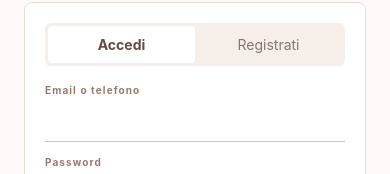
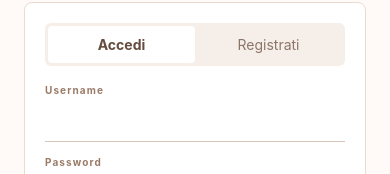
Before and after one commit to fgenovasi23/kaliapp_mobile, a React Native app: screen / in a window 390 px wide. Shown: the part 325-499 px from the top of the page. Built offline with nearby package versions, Linux system fonts and the light colour scheme; no server answers.

Commit message:
user nome.cognome

```diff
--- a/src/pages/LoginPage.tsx
+++ b/src/pages/LoginPage.tsx
@@ -1,6 +1,7 @@
 import { useEffect, useRef, useState } from 'react';
 import { ActivityIndicator, Alert, KeyboardAvoidingView, Modal, Platform, Pressable, SafeAreaView, ScrollView, Text, TextInput, View } from 'react-native';
 import { apiFetch, getApiUrl, saveApiUrl, saveToken } from '../api';
+import { previewUsername } from '../utils/usernames';
 import styles from './LoginPage.styles';
 
 type AuthMode = 'login' | 'register';
@@ -9,8 +10,10 @@ export default function LoginPage({ onSuccess }: { onSuccess: () => void }) {
   const [mode, setMode] = useState<AuthMode>('login');
   const [firstName, setFirstName] = useState('');
   const [lastName, setLastName] = useState('');
+  const [registrationUsername, setRegistrationUsername] = useState('');
   const [phone, setPhone] = useState('');
   const [email, setEmail] = useState('');
+  const [username, setUsername] = useState('');
   const [password, setPassword] = useState('');
   const [loading, setLoading] = useState(false);
   const [apiUrl, setApiUrl] = useState('');
@@ -19,9 +22,32 @@ export default function LoginPage({ onSuccess }: { onSuccess: () => void }) {
   const [showLinkPrompt, setShowLinkPrompt] = useState(false);
   const checkedContactPair = useRef('');
   const contactLookupId = useRef(0);
-  const identifierLabel = mode === 'login' ? 'Email o telefono' : 'Email obbligatoria';
+  useEffect(() => { getApiUrl().then(setApiUrl); }, []);
 
-  useEffect(() => { getApiUrl().then(setApiUrl); }, []);
+  useEffect(() => {
+    const normalizedFirstName = firstName.trim();
+    const normalizedLastName = lastName.trim();
+    setRegistrationUsername(previewUsername(normalizedFirstName, normalizedLastName));
+    if (mode !== 'register' || linkExisting || !normalizedFirstName || !normalizedLastName) return;
+
+    let active = true;
+    const timeoutId = setTimeout(async () => {
+      try {
+        const result = await apiFetch<{ username: string }>('/api/mobile/auth/username-preview', {
+          method: 'POST',
+          body: JSON.stringify({ first_name: normalizedFirstName, last_name: normalizedLastName }),
+        });
+        if (active) setRegistrationUsername(result.username);
+      } catch {
+        // Keep the local preview available if the lookup cannot reach the API.
+      }
+    }, 250);
+
+    return () => {
+      active = false;
+      clearTimeout(timeoutId);
+    };
+  }, [firstName, lastName, mode, linkExisting]);
 
   const checkExistingProfile = async () => {
     const normalizedEmail = email.trim().toLowerCase();
@@ -69,8 +95,9 @@ export default function LoginPage({ onSuccess }: { onSuccess: () => void }) {
   const submit = async () => {
     const normalizedEmail = email.trim();
     const normalizedPhone = phone.trim();
-    if (!password || (mode === 'login' && !normalizedEmail) || (mode === 'register' && (!normalizedEmail || !normalizedPhone || (!linkExisting && (!firstName.trim() || !lastName.trim()))))) {
-      Alert.alert('Dati mancanti', mode === 'register' ? 'Nome, cognome, email, telefono e password sono obbligatori.' : 'Inserisci email o telefono e password.');
+    const normalizedUsername = username.trim();
+    if (!password || (mode === 'login' && !normalizedUsername) || (mode === 'register' && (!normalizedEmail || !normalizedPhone || (!linkExisting && (!firstName.trim() || !lastName.trim()))))) {
+      Alert.alert('Dati mancanti', mode === 'register' ? 'Nome, cognome, email, telefono e password sono obbligatori.' : 'Inserisci username e password.');
       return;
     }
     if (mode === 'register' && password.length < 8) {
@@ -86,11 +113,11 @@ export default function LoginPage({ onSuccess }: { onSuccess: () => void }) {
           ? '/api/mobile/auth/link'
           : '/api/mobile/auth/register';
       const body = mode === 'login'
-        ? { email: normalizedEmail, password }
+        ? { username: normalizedUsername, password }
         : linkExisting
           ? { email: normalizedEmail, phone: normalizedPhone, password }
           : { first_name: firstName, last_name: lastName, phone: normalizedPhone, email: normalizedEmail, password };
-      const result = await apiFetch<{ access_token: string }>(path, {
+      const result = await apiFetch<{ access_token: string; username: string }>(path, {
         method: 'POST',
         body: JSON.stringify(body),
       });
@@ -120,7 +147,14 @@ export default function LoginPage({ onSuccess }: { onSuccess: () => void }) {
               </>}
               <Field label="Telefono obbligatorio" value={phone} onChangeText={updatePhone} onBlur={checkExistingProfile} keyboardType="phone-pad" />
             </>}
-            <Field label={identifierLabel} value={email} onChangeText={mode === 'register' ? updateEmail : setEmail} onBlur={mode === 'register' ? checkExistingProfile : undefined} keyboardType="email-address" autoCapitalize="none" />
+            {mode === 'login' ? (
+              <Field label="Username" value={username} onChangeText={setUsername} autoCapitalize="none" />
+            ) : (
+              <Field label="Email obbligatoria" value={email} onChangeText={updateEmail} onBlur={checkExistingProfile} keyboardType="email-address" autoCapitalize="none" />
+            )}
+            {mode === 'register' && !linkExisting && (
+              <Field label="Username" value={registrationUsername} editable={false} autoCapitalize="none" />
+            )}
             <Field label={linkExisting ? 'Password del profilo esistente' : 'Password'} value={password} onChangeText={setPassword} secureTextEntry />
             <Pressable style={styles.primaryButton} onPress={submit} disabled={loading}>
               <Text style={styles.primaryButtonText}>{loading ? 'Attendi...' : mode === 'login' ? 'Entra' : linkExisting ? 'Collega e accedi' : 'Crea il tuo account'}</Text>
@@ -161,8 +195,8 @@ function Brand() {
   return <View style={styles.brand}><View style={styles.brandMark}><Text style={styles.brandLeaf}>K</Text></View><Text style={styles.brandName}>kali</Text><Text style={styles.brandTagline}>BEAUTY, AT YOUR TIME</Text></View>;
 }
 
-function Field(props: { label: string; value: string; onChangeText: (value: string) => void; onBlur?: () => void; secureTextEntry?: boolean; keyboardType?: 'default' | 'email-address' | 'phone-pad'; autoCapitalize?: 'none' | 'sentences' | 'words' }) {
-  return <View style={styles.field}><Text style={styles.fieldLabel}>{props.label}</Text><TextInput style={styles.input} value={props.value} onChangeText={props.onChangeText} onBlur={props.onBlur} secureTextEntry={props.secureTextEntry} keyboardType={props.keyboardType} autoCapitalize={props.autoCapitalize ?? 'words'} /></View>;
+function Field(props: { label: string; value: string; onChangeText?: (value: string) => void; onBlur?: () => void; secureTextEntry?: boolean; editable?: boolean; keyboardType?: 'default' | 'email-address' | 'phone-pad'; autoCapitalize?: 'none' | 'sentences' | 'words' }) {
+  return <View style={styles.field}><Text style={styles.fieldLabel}>{props.label}</Text><TextInput style={styles.input} value={props.value} onChangeText={props.onChangeText} onBlur={props.onBlur} secureTextEntry={props.secureTextEntry} editable={props.editable ?? true} keyboardType={props.keyboardType} autoCapitalize={props.autoCapitalize ?? 'words'} /></View>;
 }
 
 function Segment({ active, label, onPress }: { active: boolean; label: string; onPress: () => void }) {
--- a/src/pages/ProfilePage.tsx
+++ b/src/pages/ProfilePage.tsx
@@ -4,11 +4,13 @@ import { Alert, Image, Modal, Pressable, ScrollView, Text, TextInput, View } fro
 import { apiFetch, apiFetchBlob, getApiUrl, saveApiUrl } from '../api';
 import type { Profile } from '../types';
 import showError from '../utils/showError';
+import { previewUsername } from '../utils/usernames';
 import styles from './ProfilePage.styles';
 
 export default function ProfilePage({ onLogout }: { onLogout: () => Promise<void> | void }) {
   const [profile, setProfile] = useState<Profile | null>(null);
   const [savedProfile, setSavedProfile] = useState<Profile | null>(null);
+  const [usernamePreview, setUsernamePreview] = useState('');
   const [apiUrl, setApiUrl] = useState('');
   const [photoUri, setPhotoUri] = useState<string | null>(null);
   const [savedPhotoUri, setSavedPhotoUri] = useState<string | null>(null);
@@ -28,6 +30,38 @@ export default function ProfilePage({ onLogout }: { onLogout: () => Promise<void
     }).catch(showError);
     getApiUrl().then(setApiUrl);
   }, []);
+
+  useEffect(() => {
+    if (!profile) return;
+    const firstName = profile.first_name.trim();
+    const lastName = profile.last_name.trim();
+    const namesUnchanged = firstName === savedProfile?.first_name && lastName === savedProfile?.last_name;
+    if (!editing || namesUnchanged) {
+      setUsernamePreview(profile.username);
+      return;
+    }
+
+    setUsernamePreview(previewUsername(firstName, lastName));
+    if (!firstName || !lastName) return;
+
+    let active = true;
+    const timeoutId = setTimeout(async () => {
+      try {
+        const result = await apiFetch<{ username: string }>('/api/mobile/me/username-preview', {
+          method: 'POST',
+          body: JSON.stringify({ first_name: firstName, last_name: lastName }),
+        });
+        if (active) setUsernamePreview(result.username);
+      } catch {
+        // Keep the local preview when the server cannot provide the collision suffix.
+      }
+    }, 250);
+
+    return () => {
+      active = false;
+      clearTimeout(timeoutId);
+    };
+  }, [editing, profile?.first_name, profile?.last_name, profile?.username, savedProfile?.first_name, savedProfile?.last_name]);
 
   useEffect(() => {
     if (!profile?.has_profile_photo) {
@@ -87,7 +121,6 @@ export default function ProfilePage({ onLogout }: { onLogout: () => Promise<void
       const updated = await apiFetch<Profile>('/api/mobile/me/profile', {
         method: 'PUT',
         body: JSON.stringify({
-          ...profile,
           first_name: profile.first_name.trim(),
           last_name: profile.last_name.trim(),
           email: profile.email.trim(),
@@ -164,6 +197,15 @@ export default function ProfilePage({ onLogout }: { onLogout: () => Promise<void
     performDelete();
   };
 
+  const namesChanged = Boolean(profile && savedProfile && (
+    profile.first_name.trim() !== savedProfile.first_name || profile.last_name.trim() !== savedProfile.last_name
+  ));
+  const visibleUsername = profile
+    ? editing && namesChanged
+      ? usernamePreview || previewUsername(profile.first_name, profile.last_name)
+      : profile.username
+    : '';
+
   return <>
     <ScrollView contentContainerStyle={styles.content}>
     {profile && <View style={styles.profileCard}>
@@ -188,6 +230,7 @@ export default function ProfilePage({ onLogout }: { onLogout: () => Promise<void
         {editing ? <>
           <ProfileField label="Nome" value={profile.first_name} keyboardType="default" onChangeText={(value) => updateField('first_name', value)} />
           <ProfileField label="Cognome" value={profile.last_name} keyboardType="default" onChangeText={(value) => updateField('last_name', value)} />
+          <ProfileField label="Username" value={visibleUsername} editable={false} />
           <ProfileField label="Email" value={profile.email} keyboardType="email-address" onChangeText={(value) => updateField('email', value)} />
           <ProfileField label="Telefono" value={profile.phone} keyboardType="phone-pad" onChangeText={(value) => updateField('phone', value)} />
           <ProfileField label="Data di nascita" value={profile.birth_date ?? ''} placeholder="AAAA-MM-GG" keyboardType="default" onChangeText={(value) => updateField('birth_date', value)} />
@@ -196,6 +239,7 @@ export default function ProfilePage({ onLogout }: { onLogout: () => Promise<void
           <ProfileField label="CAP" value={profile.postal_code ?? ''} keyboardType="numeric" onChangeText={(value) => updateField('postal_code', value)} />
           <ProfileField label="Città" value={profile.city ?? ''} keyboardType="default" onChangeText={(value) => updateField('city', value)} />
         </> : <View style={styles.profileGrid}>
+          <ProfileData label="Username" value={profile.username} wide />
           <ProfileData label="Email" value={profile.email} wide />
           <ProfileData label="Telefono" value={profile.phone} />
           <ProfileData label="Data di nascita" value={profile.birth_date || '—'} />
@@ -262,12 +306,14 @@ function ProfileField({
   placeholder,
   keyboardType,
   onChangeText,
+  editable = true,
 }: {
   label: string;
   value: string;
   placeholder?: string;
   keyboardType?: 'default' | 'email-address' | 'phone-pad' | 'numeric';
-  onChangeText: (value: string) => void;
+  onChangeText?: (value: string) => void;
+  editable?: boolean;
 }) {
   return <View style={styles.field}>
     <Text style={styles.fieldLabel}>{label}</Text>
@@ -277,6 +323,7 @@ function ProfileField({
       placeholder={placeholder}
       keyboardType={keyboardType}
       autoCapitalize={keyboardType === 'email-address' ? 'none' : 'sentences'}
+      editable={editable}
       onChangeText={onChangeText}
     />
   </View>;
--- a/src/types.ts
+++ b/src/types.ts
@@ -2,6 +2,7 @@ export type Center = { id: number; name: string; address: string; phone: string;
 export type Service = { id: number; name: string; duration_minutes: number; price: number };
 export type Beautician = { id: number; first_name: string; last_name: string };
 export type Profile = {
+  username: string;
   first_name: string;
   last_name: string;
   email: string;
--- /dev/null
+++ b/src/utils/usernames.ts
@@ -0,0 +1,15 @@
+function normalizeUsernamePart(value: string): string {
+  return value
+    .normalize('NFKD')
+    .toLowerCase()
+    .replace(/ß/g, 'ss')
+    .replace(/[\u0300-\u036f]/g, '')
+    .replace(/[^a-z0-9]+/g, '');
+}
+
+export function previewUsername(firstName: string, lastName: string): string {
+  const first = normalizeUsernamePart(firstName);
+  const last = normalizeUsernamePart(lastName);
+  if (!first && !last) return '';
+  return `${first}.${last}`.slice(0, 160);
+}
```
